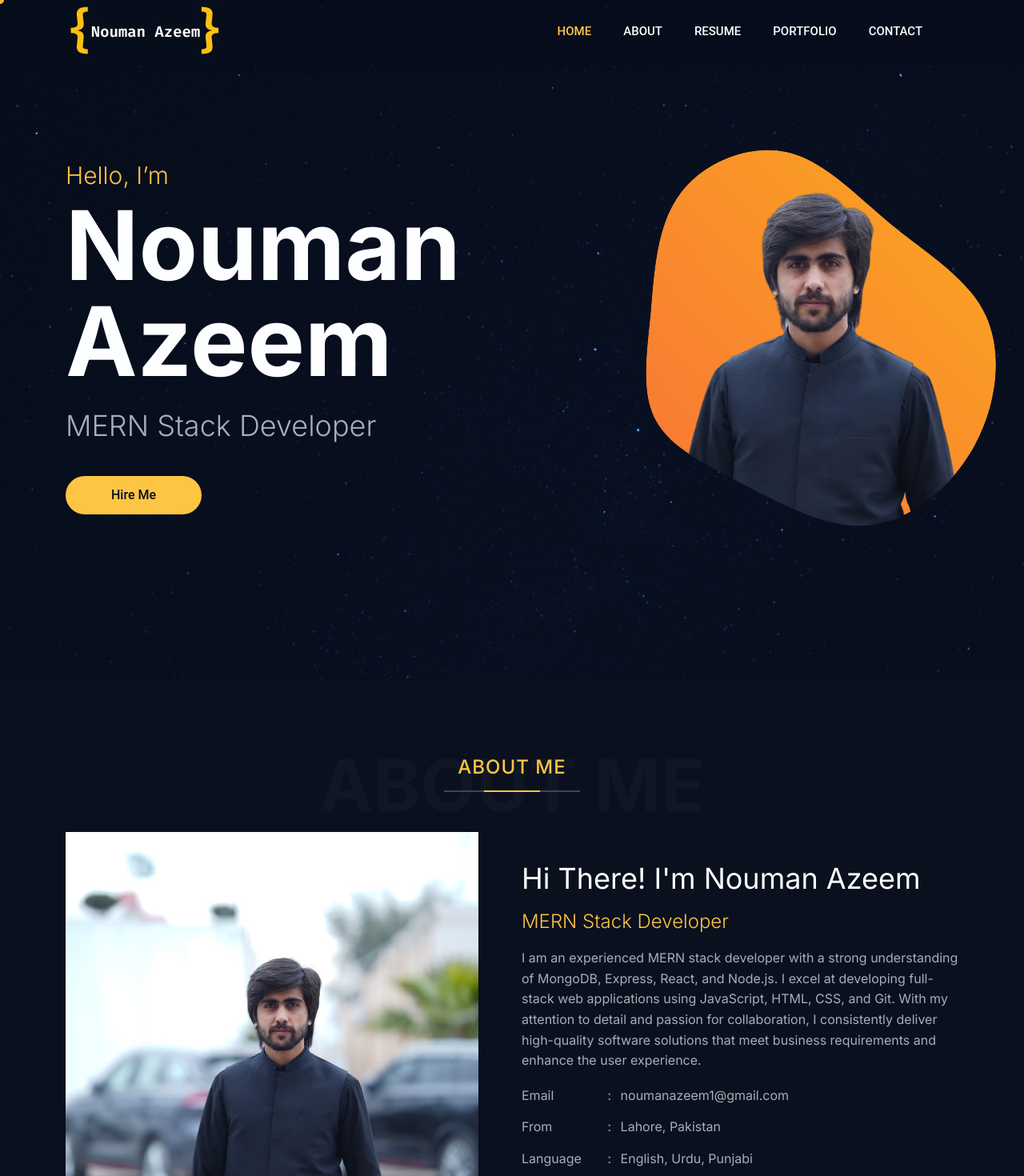
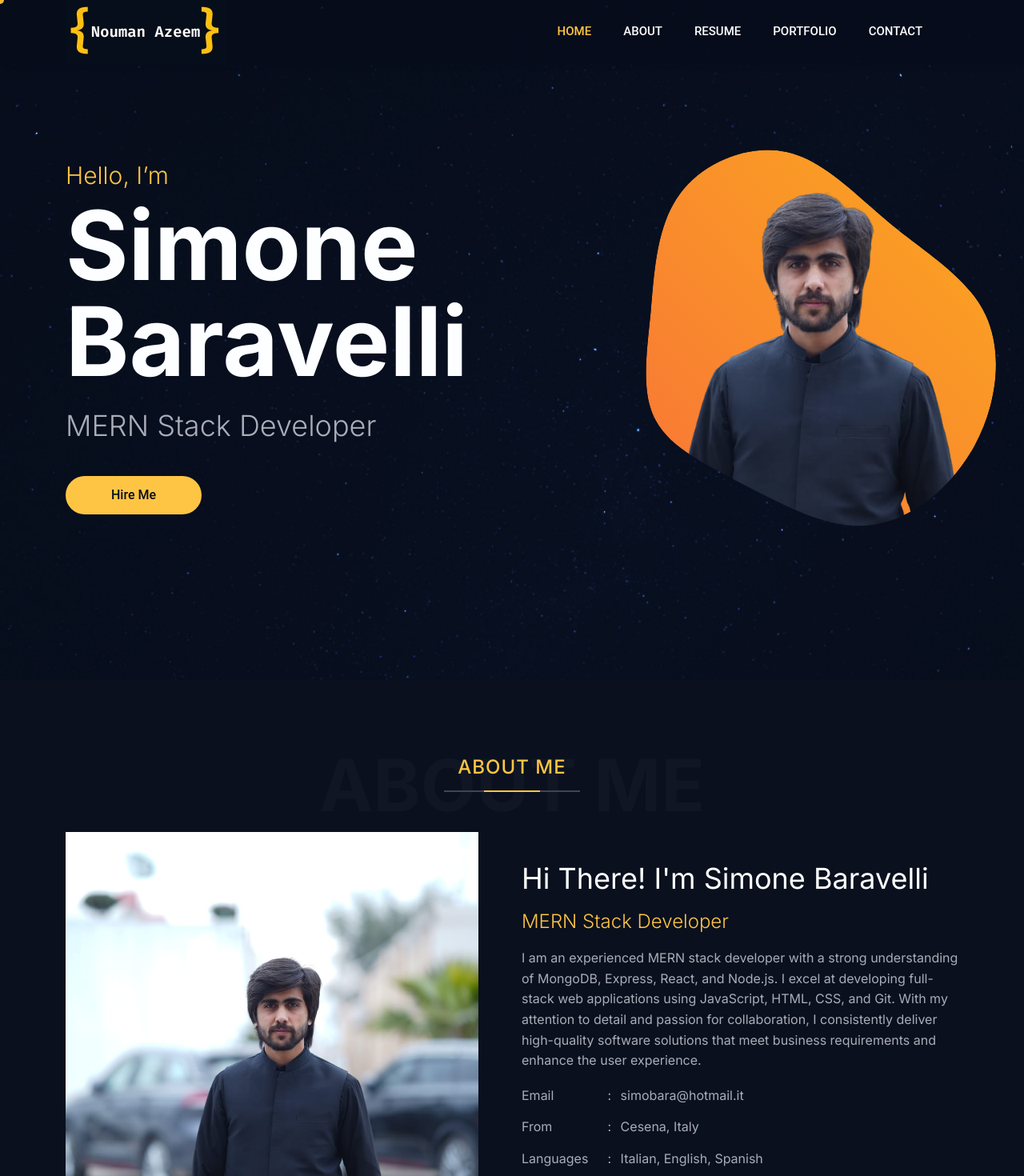
Before and after one commit to Simobara/NouPortfolio, a React (Vite) app: page / in a window 1280 px wide. Shown: the top 1470 px of the page at 80% size. Built offline with nearby package versions, Linux system fonts and the light colour scheme.

Commit message:
fix styles

```diff
--- a/index.html
+++ b/index.html
@@ -8,8 +8,8 @@
       name="google-site-verification"
       content="ZvYGsuVVaJxP9VcWSTyXeSN33TelqHBNkqrSXBiNRW8"
     />
-    <title>Nouman Azeem - Portfolio</title>
-    <meta property="og:title" content="Nouman Azeem (Portfolio)" />
+    <title>Simone Baravelli - Portfolio</title>
+    <meta property="og:title" content="Simone Baravelli (Portfolio)" />
     <meta
       property="og:description"
       content="Experienced MERN stack developer specializing in MongoDB, Express, React, and Node.js. Proven track record of delivering high-quality full-stack web applications using JavaScript, HTML, CSS, and Git. Detail-oriented and collaborative, I excel at meeting business requirements and enhancing user experiences. Let's build something amazing together!"
@@ -19,7 +19,7 @@
       content="https://res.cloudinary.com/dqdpio4xn/image/upload/v1713378818/about_ykyjr0.jpg"
     />
     <meta property="og:url" content="https://noman-azeem.vercel.app/" />
-    <meta name="twitter:title" content="Nouman Azeem (Portfolio)" />
+    <meta name="twitter:title" content="Simone Baravelli (Portfolio)" />
     <meta
       name="twitter:description"
       content="Experienced MERN stack developer specializing in MongoDB, Express, React, and Node.js. Proven track record of delivering high-quality full-stack web applications using JavaScript, HTML, CSS, and Git. Detail-oriented and collaborative, I excel at meeting business requirements and enhancing user experiences. Let's build something amazing together!"
@@ -42,11 +42,9 @@
         "@context": "http://schema.org",
         "@type": "Person",
         "url": "https://noman-azeem.vercel.app/",
-        "name": "Nouman Azeem",
+        "name": "Simone Baravelli",
         "jobTitle": "Experienced MERN Stack Developer",
-        "sameAs": [
-          "https://www.linkedin.com/in/muhammad-nouman-azeem-23b849211/"
-        ]
+        "sameAs": ["https://www.linkedin.com/in/siba2410"]
       }
     </script>
   </body>
--- a/src/HomePageData.json
+++ b/src/HomePageData.json
@@ -2,28 +2,28 @@
   "heroData": {
     "bgImgLink": "/images/background/hero-bg.jpg",
     "imgLink": "/images/section/banner.png",
-    "title": "Nouman <br /> Azeem",
+    "title": "Simone <br /> Baravelli",
     "subTitle": "Hello, I’m",
     "designation": "MERN Stack Developer"
   },
   "aboutData": {
     "imgLink": "/images/section/about.jpeg",
     "cvPdf": "/images/Nouman-azeem.pdf",
-    "title": "Hi There! I'm Nouman Azeem",
+    "title": "Hi There! I'm Simone Baravelli",
     "subtitle": "MERN Stack Developer",
     "text": "I am an experienced MERN stack developer with a strong understanding of MongoDB, Express, React, and Node.js. I excel at developing full-stack web applications using JavaScript, HTML, CSS, and Git. With my attention to detail and passion for collaboration, I consistently deliver high-quality software solutions that meet business requirements and enhance the user experience.",
     "details": [
       {
         "title": "Email",
-        "info": "noumanazeem1@gmail.com"
+        "info": "simobara@hotmail.it"
       },
       {
         "title": "From",
-        "info": "Lahore, Pakistan"
+        "info": "Cesena, Italy"
       },
       {
-        "title": "Language",
-        "info": "English, Urdu, Punjabi"
+        "title": "Languages",
+        "info": "Italian, English, Spanish"
       }
     ]
   },
@@ -203,8 +203,7 @@
         "effect": "fade-up",
         "duration": "500",
         "delay": "500"
-      }
-     ,
+      },
       {
         "imgLink": "/images/portfolio/qowner.jpg",
         "imgLinkLg": "/images/portfolio/qowner.jpg",
@@ -223,9 +222,6 @@
         "duration": "500",
         "delay": "500"
       }
-
-
-
     ]
   },
   "blogData": {
@@ -368,7 +364,7 @@
       {
         "title": "React Js Developer",
         "duration": "Dec 2022 - Present",
-        "subTitle": "Hashloops Technologies",
+        "subTitle": "Atom Tech",
         "text": "Experienced MERN stack developer adept at crafting responsive web applications, dedicated to continuous learning and delivering top-notch software solutions for Pendandweb and its clients through collaboration and innovation.",
 
         "active": true
@@ -379,7 +375,6 @@
         "subTitle": "Penandweb",
         "text": "Experienced React JS developer proficient in crafting innovative web applications, dedicated to cross-functional teamwork, delivering scalable and maintainable code, and staying current with cutting-edge technologies and best practices."
       }
-
     ],
     "educationTitle": "Education",
     "education": [
@@ -408,13 +403,13 @@
     {
       "icon": "fa6-brands:linkedin",
       "title": "LinkedIn",
-      "link": "https://www.linkedin.com/in/muhammad-nouman-azeem-23b849211/"
+      "link": "https://www.linkedin.com/in/siba2410"
     },
 
     {
       "icon": "material-symbols:mail-outline",
       "title": "Email",
-      "link": "mailto:noumanazeem1@gmail.com"
+      "link": "mailto:simobara@hotmail.it"
     }
   ]
 }
--- a/src/components/Contact/Contact.jsx
+++ b/src/components/Contact/Contact.jsx
@@ -1,9 +1,9 @@
+import { Icon } from "@iconify/react";
 import PropTypes from "prop-types";
 import { Link } from "react-router-dom";
+import SectionHeading from "../SectionHeading/SectionHeading";
+import SocialLinks from "../SocialLinks/SocialLinks";
 import "./Contact.scss";
-import SectionHeading from "../SectionHeading/SectionHeading";
-import { Icon } from "@iconify/react";
-import SocialLinks from "../SocialLinks/SocialLinks";
 
 const Contact = ({ data, socialData }) => {
   const { title, text, subTitle } = data;
@@ -81,8 +81,8 @@ const Contact = ({ data, socialData }) => {
                 </div>
                 <div className="st-single-info-details">
                   <h4>Email</h4>
-                  <Link to="mailto:noumanazeem1@gmail.com">
-                    noumanazeem1@gmail.com
+                  <Link to="mailto:simobara@hotmail.it">
+                    simobara@hotmail.it
                   </Link>
                 </div>
               </div>
@@ -92,7 +92,7 @@ const Contact = ({ data, socialData }) => {
                 </div>
                 <div className="st-single-info-details">
                   <h4>Address</h4>
-                  <span>Lahore, Pakistan</span>
+                  <span>Cesena,Italia</span>
                 </div>
               </div>
               <div className="st-social-info">
--- a/src/components/Footer/Footer.jsx
+++ b/src/components/Footer/Footer.jsx
@@ -7,7 +7,9 @@ const Footer = () => {
     <footer>
       <div className="container">
         <div className="st-copyright-wrap text-center">
-          <div className="st-copyright-text">© {currentYear}. Nouman Azeem</div>
+          <div className="st-copyright-text">
+            © {currentYear}. Simone Baravelli
+          </div>
         </div>
       </div>
     </footer>
--- a/src/components/Header/Header.jsx
+++ b/src/components/Header/Header.jsx
@@ -1,8 +1,8 @@
+import PropTypes from "prop-types";
+import { useState } from "react";
 import { Link } from "react-router-dom";
+import { Link as ScrollLink } from "react-scroll";
 import "./Header.scss";
-import PropTypes from "prop-types";
-import { Link as ScrollLink } from "react-scroll";
-import { useState } from "react";
 
 const Header = () => {
   const [mobileToggle, setMobileToggle] = useState(false);
@@ -18,8 +18,11 @@ const Header = () => {
           <div className="st-main-header-in">
             <div className="st-main-header-left">
               <Link className="st-site-branding" to="/" id="hero">
-                <img src="/images/logo.jpg
-                " alt="Nouman" />
+                <img
+                  src="/images/logo.jpg
+                "
+                  alt="SimoBaraFoto"
+                />
               </Link>
             </div>
             <div className="st-main-header-right">
```
Also changed, not shown: package.json (+7 -2 lines), robots.txt, 1 other file (tests, documents, lock files or other folders).
